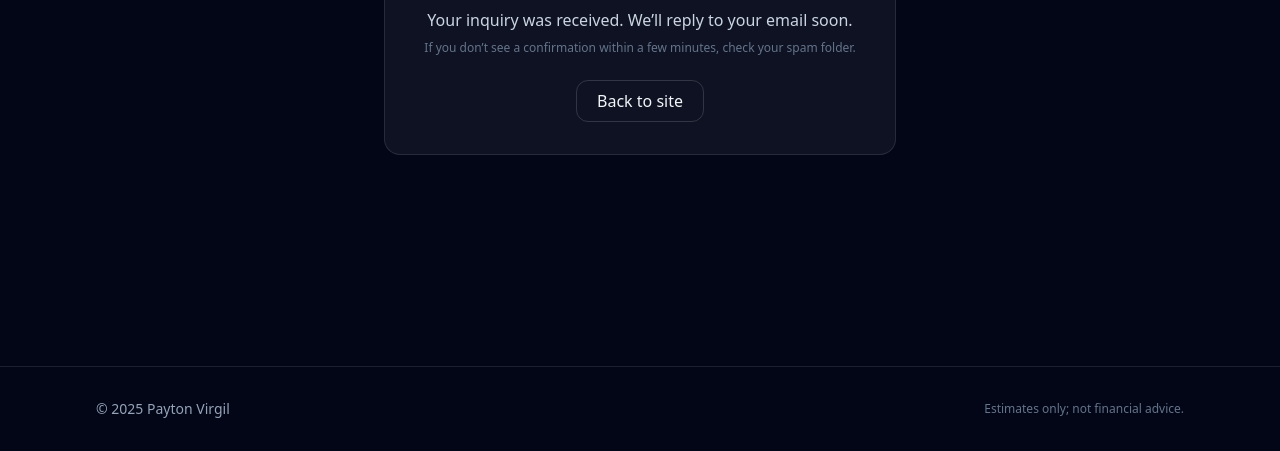
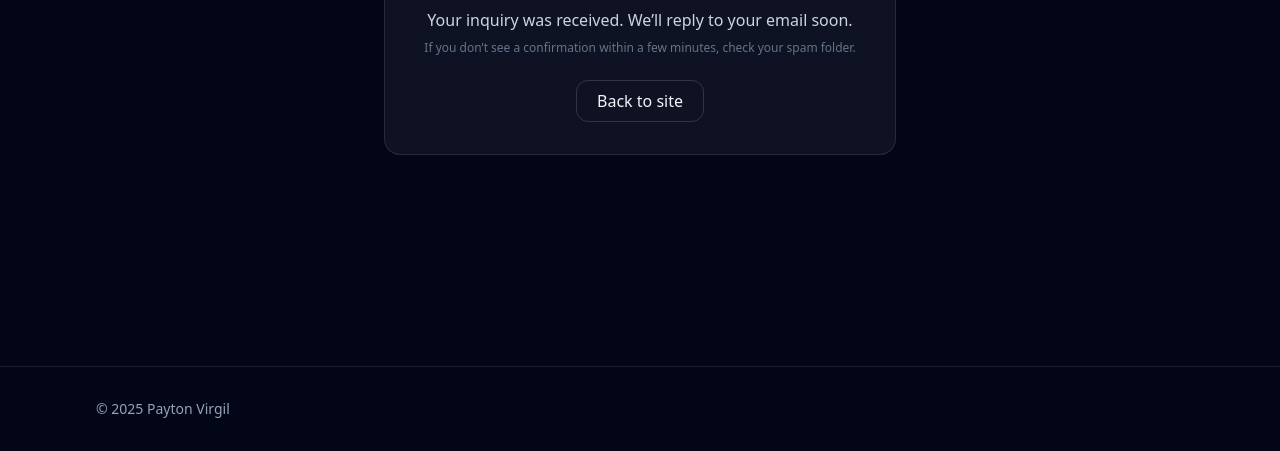
Before and after one commit to PVirgil/real-estate-equity-lending, a plain HTML site: page thank-you.html in a window 1280 px wide. Shown: the part 349-800 px from the top of the page. Drawn offline with nearby package versions, Linux system fonts and the light colour scheme.

Commit message:
Update thank-you.html

```diff
--- a/thank-you.html
+++ b/thank-you.html
@@ -40,7 +40,7 @@
   <footer class="border-t border-white/10 py-8">
     <div class="mx-auto max-w-6xl px-4 sm:px-6 lg:px-8 flex flex-col md:flex-row items-center justify-between gap-4">
       <p class="text-sm text-slate-400">© <span id="year"></span> Payton Virgil</p>
-      <p class="text-xs text-slate-500">Estimates only; not financial advice.</p>
+      <p class="text-xs text-slate-500"></p>
     </div>
   </footer>
 
```
